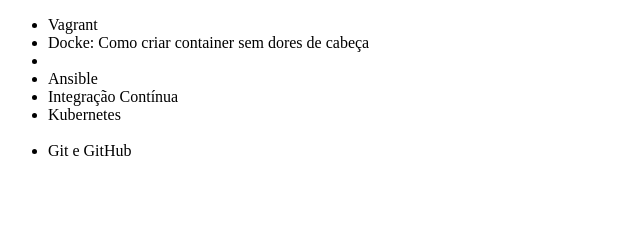
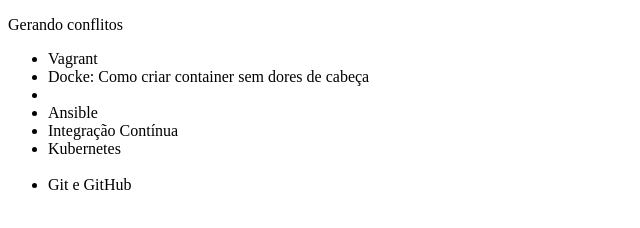
Before and after one commit to YghoRibas/ALURA-TEST-REP, a plain HTML site: page index.html in a window 1280 px wide. Shown: the whole page, without its empty margins (0-640 px from the left). Drawn offline with Linux system fonts and the light colour scheme.

Commit message:
add a line

```diff
--- a/index.html
+++ b/index.html
@@ -5,6 +5,7 @@
     <title>Cursos da Alura</title>
 </head>
 <body>
+    <p>Gerando conflitos</p>
     <ul>
         <li>Vagrant</li>
         <li>Docke: Como criar container sem dores de cabeça<li>
```
